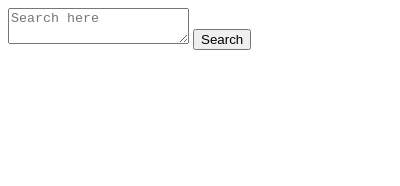
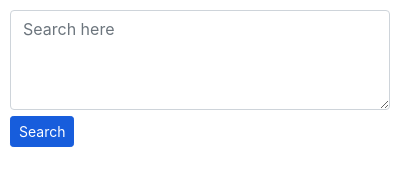
Before and after one commit to B-xu/Diff-Search, a browser extension: page src/popup/popup.html in a window 400 px wide. Drawn offline with nearby package versions, Linux system fonts and the light colour scheme.

Commit message:
Added popup styling

```diff
--- /dev/null
+++ b/src/popup/popup.css
@@ -0,0 +1,13 @@
+textarea{
+    width:300px!important;
+    height: 100px;
+    margin: 10px;
+}
+
+button{
+    margin:6px;
+    margin-left: 10px;
+    margin-bottom: 10px;
+    background-color: #175DDC!important;
+    border-color: #175DDC!important;
+}
--- a/src/popup/popup.html
+++ b/src/popup/popup.html
@@ -1,11 +1,15 @@
 <!DOCTYPE html>
     <head>
+        <link rel="stylesheet" href="https://maxcdn.bootstrapcdn.com/bootstrap/4.0.0/css/bootstrap.min.css" integrity="sha384-Gn5384xqQ1aoWXA+058RXPxPg6fy4IWvTNh0E263XmFcJlSAwiGgFAW/dAiS6JXm" crossorigin="anonymous">
+        <link rel="stylesheet" type="text/css" href="popup.css">
         <meta charset="utf-8">
         <title></title>
     </head>
     <body>
-        <textarea placeholder="Search here"></textarea>
-        <button>Search</button>
+        <div class="input-group">
+            <textarea class="md-textarea form-control" placeholder="Search here"></textarea>
+        </div>
+        <button type="button" class="btn btn-primary btn-sm">Search</button>
         <script src="popup.js" ></script>
     </body>
 </html>
```
